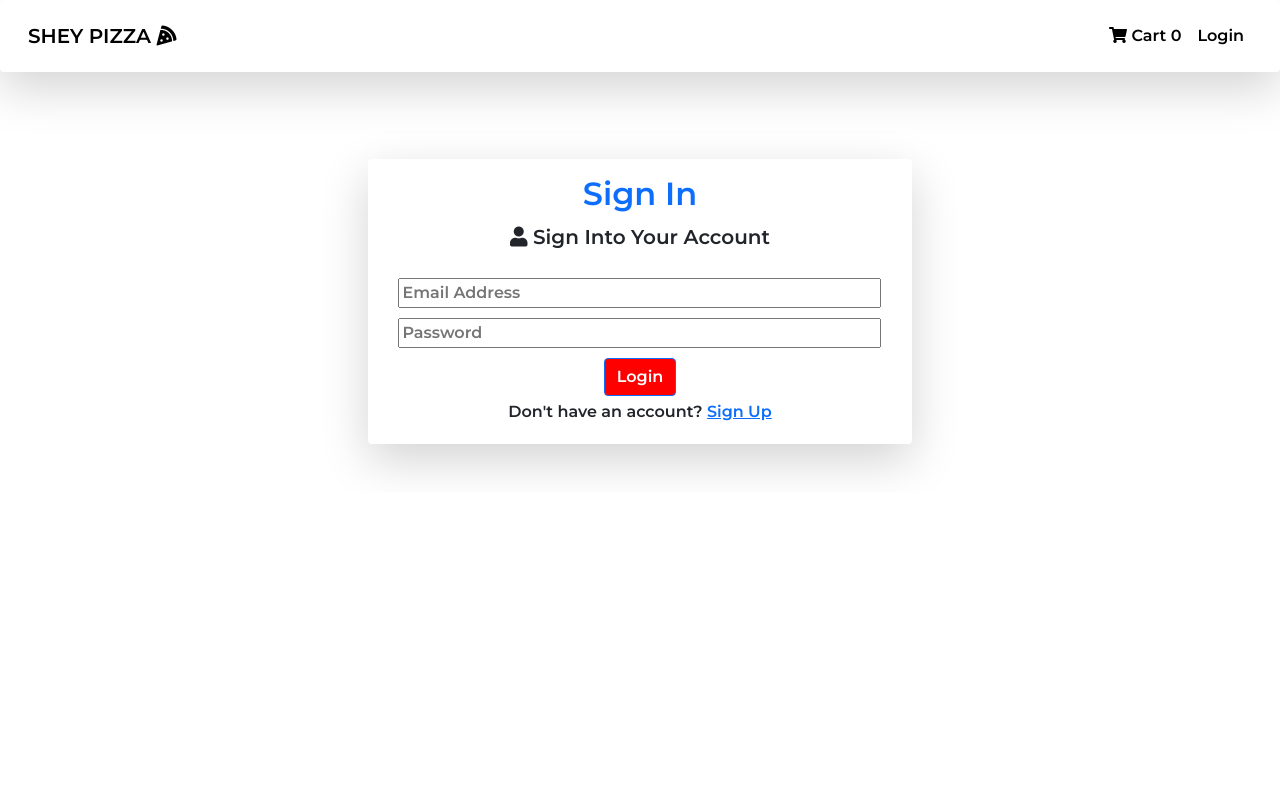
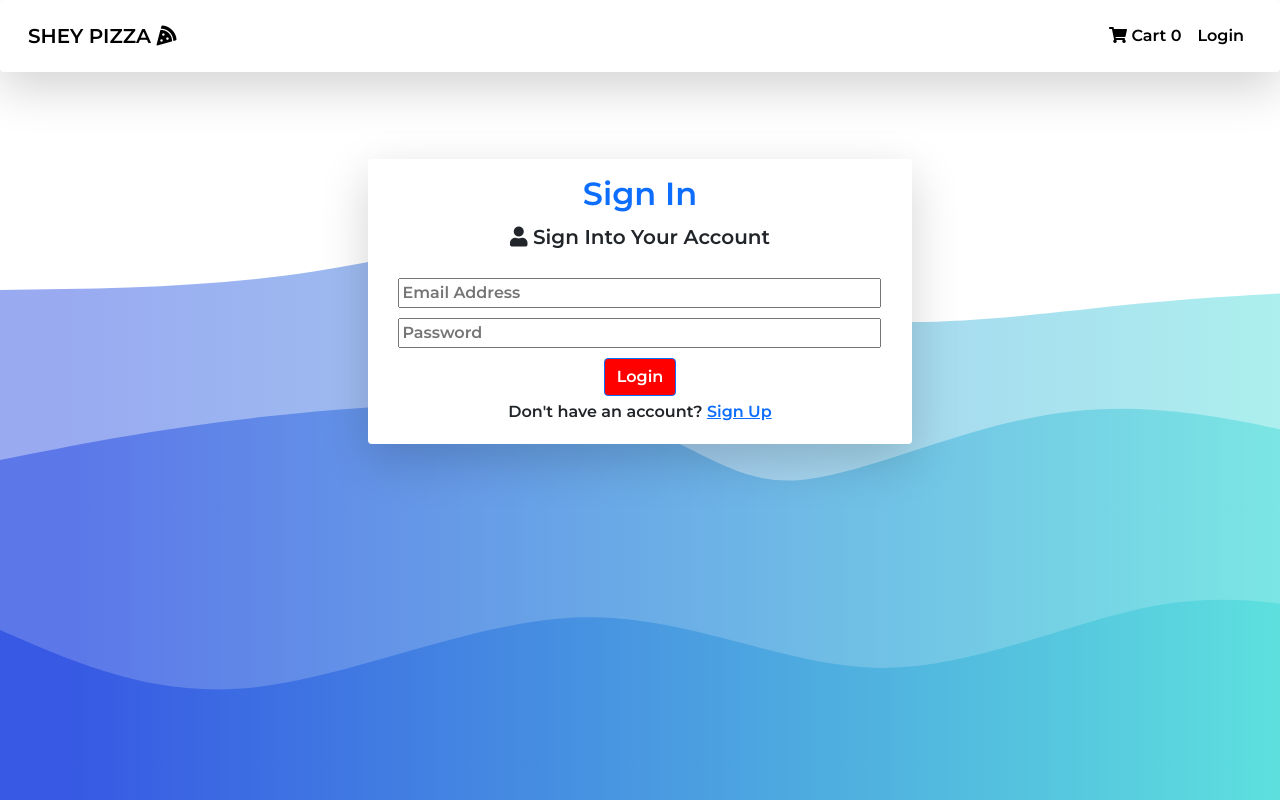
Before and after one commit to sumit16sharma/SHEY_PIZZA, a React (Create React App) app in the folder client/: page /login in a window 1280 px wide. Built offline with nearby package versions, Linux system fonts and the light colour scheme; no server answers.

Commit message:
Login & Register Screen Background

```diff
--- a/client/src/App.css
+++ b/client/src/App.css
@@ -64,3 +64,17 @@ tr {
   overflow-x: auto !important;
   width: 100% !important;
 }
+
+.login {
+  background-image: url('./images//bg1.svg');
+  background-repeat: no-repeat;
+  background-size: cover;
+  height: 85vh;
+}
+
+.register {
+  background-image: url('./images//bg2.svg');
+  background-repeat: no-repeat;
+  background-size: cover;
+  height: 85vh;
+}
--- a/client/src/screens/LoginScreen.js
+++ b/client/src/screens/LoginScreen.js
@@ -31,7 +31,7 @@ const LoginScreen = () => {
   }
 
   return (
-    <Fragment>
+    <div className='login'>
       <div className='row justify-content-center mt-10'>
         <div
           className='col-md-5 shadow-lg p-3 mb-5 bg-white rounded'
@@ -71,7 +71,7 @@ const LoginScreen = () => {
           </p>
         </div>
       </div>
-    </Fragment>
+    </div>
   );
 };
 
--- a/client/src/screens/RegisterScreen.js
+++ b/client/src/screens/RegisterScreen.js
@@ -38,7 +38,7 @@ const RegisterScreen = () => {
   }
 
   return (
-    <Fragment>
+    <div className='register'>
       <div className='row justify-content-center mt-10'>
         <div
           className='col-md-5 shadow-lg p-3 mb-5 bg-white rounded'
@@ -100,7 +100,7 @@ const RegisterScreen = () => {
           </p>
         </div>
       </div>
-    </Fragment>
+    </div>
   );
 };
 
```
Also changed, not shown: client/src/images/bg1.svg (added), client/src/images/bg2.svg (added).
